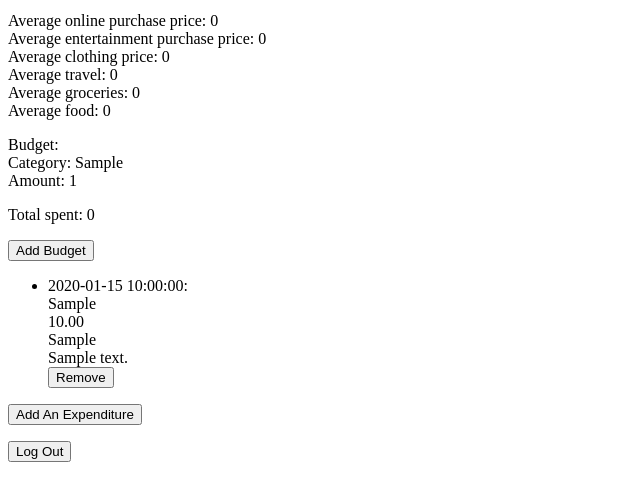
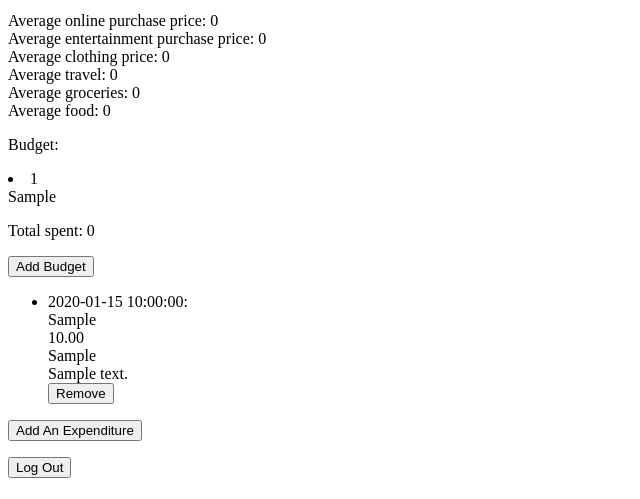
Before and after one commit to emilydowgialo/Spent, a Flask app: page /dashboard/1 in a window 1280 px wide. Shown: the part 301-800 px from the top of the page, without its empty margins (0-640 px from the left). Run offline with Flask 2, Linux system fonts and the light colour scheme; the visitor is signed in with stand-in values (Sample User, id 1); tables that the repository leaves empty hold one stand-in row (values such as "Sample post").

Commit message:
figured out budget addition

```diff
--- a/server.py
+++ b/server.py
@@ -34,18 +34,19 @@ def dashboard(id):
         user = User.query.filter_by(id=id).first()
 
         # This is the user's budget
-        budget = Budget.query.filter_by(id=id).first()
-        new_budget = budget.budget
-        budget_category = budget.category
+        budget = Budget.query.filter_by(budget_userid=id).all()
+        # new_budget = budget.budget
+        # budget_category = budget.category
 
-        print
-        print "this is budget"
-        print budget
-        print
-        print "category"
-        print budget_category
-        print
-        print
+        # print
+        # print "this is budget"
+        # print budget
+        # print "this is budget 1"
+        # print budget[0]
+        # # print "category"
+        # # print budget_category
+        # print
+        # print
 
         # This is the expenditure object, which contains information about
         # expenditures specific to the user from the expenditure table in the
@@ -233,8 +234,7 @@ def dashboard(id):
                                                 avg_groceries_expenditures=avg_groceries_expenditures,
                                                 avg_food_expenditures=avg_food_expenditures,
                                                 total_spent=total_spent,
-                                                new_budget=new_budget,
-                                                budget_category=budget_category)
+                                                budget=budget)
 
 
 @app.route('/expenditure-form', methods=["GET", "POST"])
@@ -273,15 +273,18 @@ def add_budget():
     user_budget_query = Budget.query.filter_by(budget_userid=id).all()
     # user_budget_query_cat = user_budget_query.category
 
-    print
-    print
-    print "user_budget_query"
-    print user_budget_query[0].budget_userid
-    print
-    print user_budget_query[0].category
-    print len(user_budget_query)
-    print
+    for query in user_budget_query:
+        print
+        print
+        print "user_budget_query"
+        print query.id
+        print
+        print query.category
+        print
+        print
 
+    # Check for budgets in the database under the user ID in particular categories;
+    # delete budgets that exist to override them
     for query in user_budget_query:
         if query.category == category:
             print "AHA!"
@@ -289,34 +292,18 @@ def add_budget():
             db.session.delete(query)
             db.session.commit()
 
-        # else:
-        #     print "OH IT'S NEW"
-        #     print query.category, query.id, query.budget_userid
-            # # Create a new expenditure object to insert into the expenditures table
-            # new_budget = Budget(budget=budget,
-            #                     category=category,
-            #                     budget_userid=id)
-
-            # # Insert the new expenditure into the expenditures table and commit the insert
-            # db.session.add(new_budget)
-            # db.session.commit()
-
-            print
-            print
-            print
-
+    # Add the budget to the database
     new_budget = Budget(budget=budget,
                         category=category,
                         budget_userid=id)
 
-    # Insert the new expenditure into the expenditures table and commit the insert
+    # Insert the new budget into the budget table and commit the insert
     db.session.add(new_budget)
     db.session.commit()
 
     # Redirect to the dashboard
     return redirect(url_for('dashboard',
                              id=id))
-                             # new_budget=new_budget))
 
 
 @app.route('/add-expenditure-to-db', methods=["GET", "POST"])
--- a/templates/budget.html
+++ b/templates/budget.html
@@ -18,7 +18,7 @@
       <select name="category">
     <option value="Food">Food</option>
     <option value="Travel">Travel</option>
-    <option value="Online purchase">Online Purchase</option>
+    <option value="Online Purchase">Online Purchase</option>
     <option value="Clothing">Clothing</option>
     <option value="Groceries">Groceries</option>
       </select>
--- a/templates/dashboard.html
+++ b/templates/dashboard.html
@@ -41,8 +41,18 @@
 
     <p>
         Budget:<br>
-        Category: {{ budget_category }}<br>
-        Amount: {{ new_budget }}
+
+    {% for budget in budget %}
+
+    <li>
+
+        {{ budget.budget }}<br>
+        {{ budget.category }}<br>
+
+    </li>
+
+    {% endfor %}
+
     </p>
 
     <p>
```
